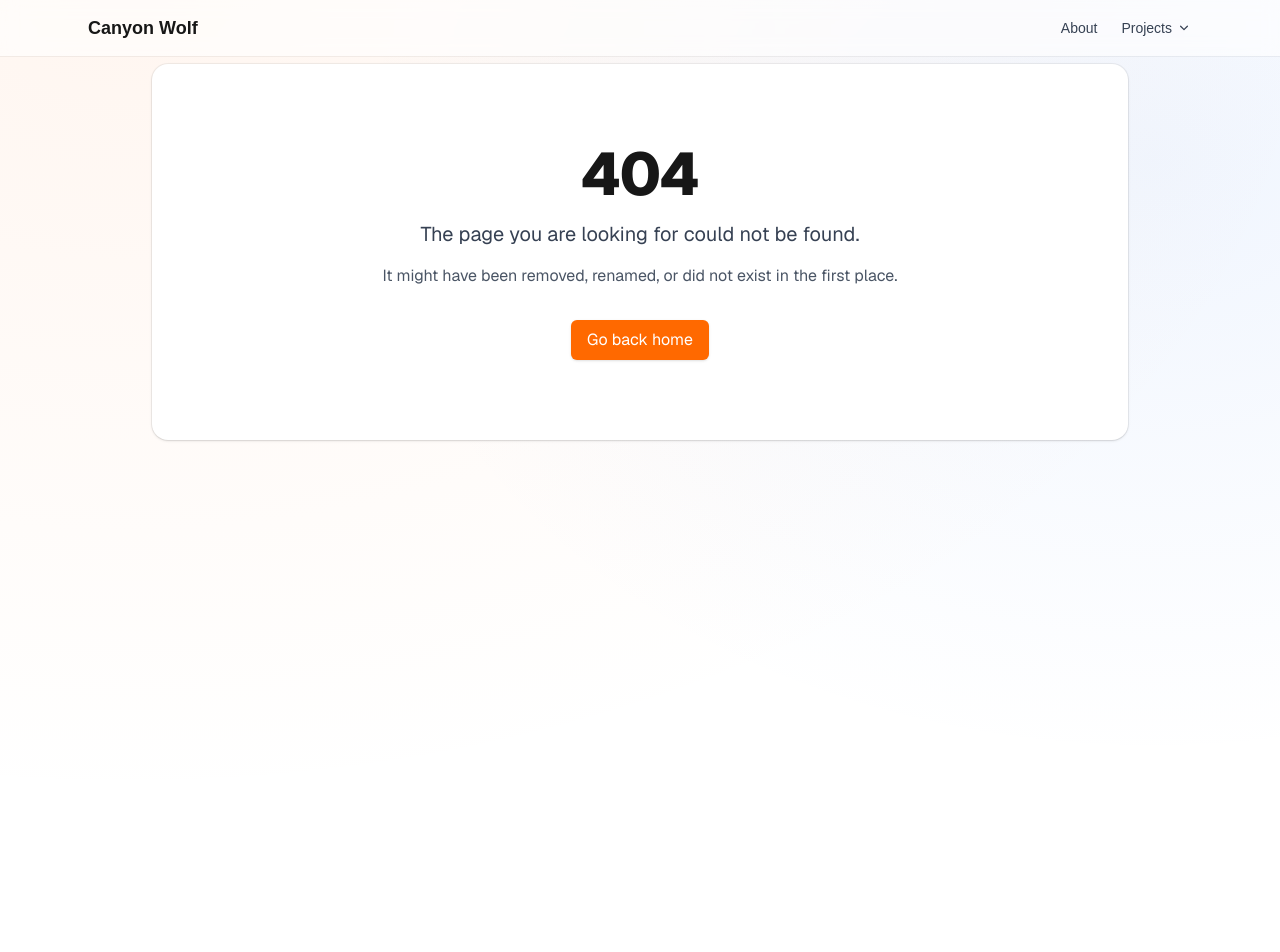
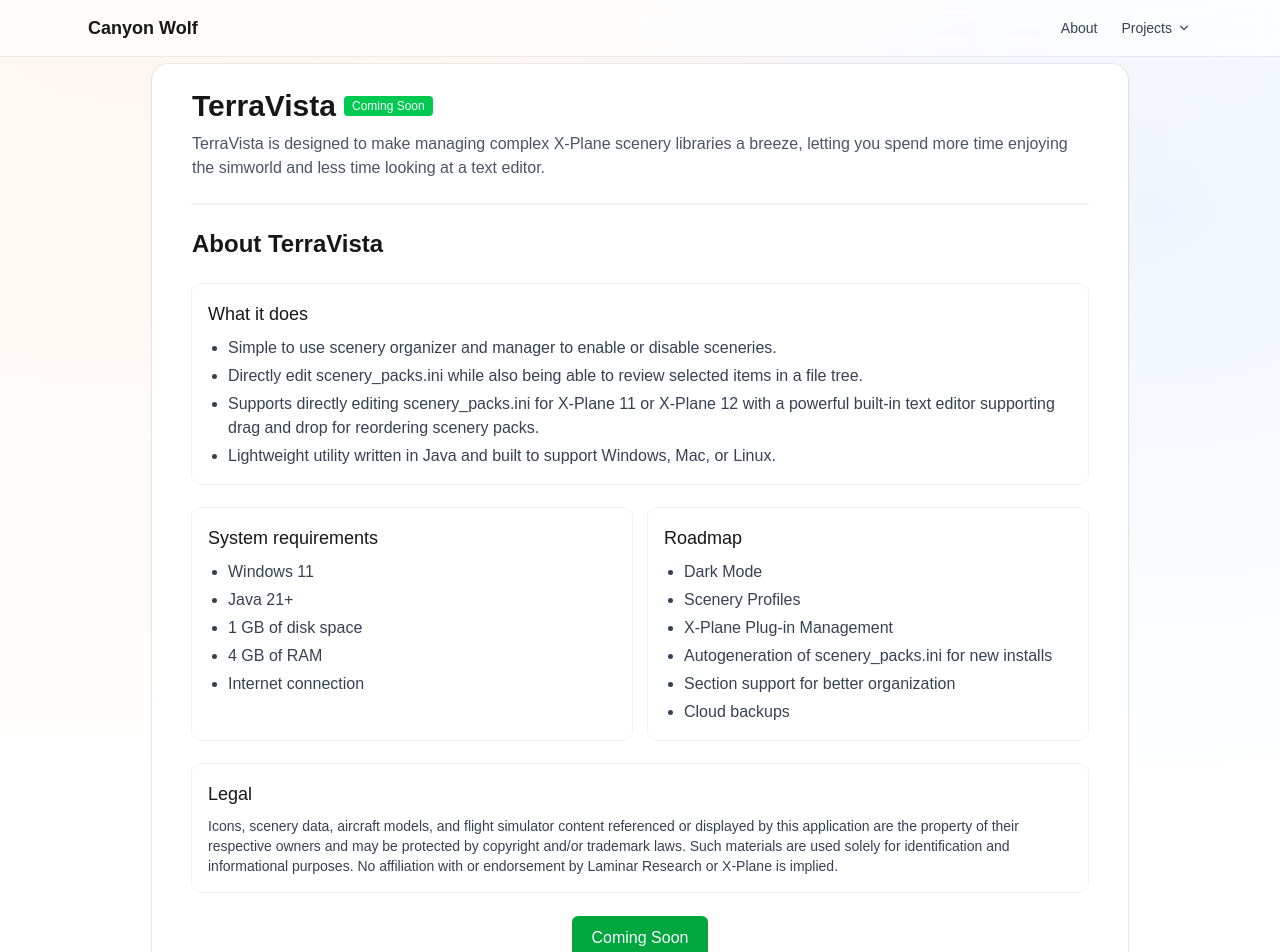
Before and after one commit to cww2697/canyonwolf-web, a Next.js app: page /projects/terravista in a window 1280 px wide. Before the commit this address had no page. Shown: the top 952 px of the page. Before the commit the page ends 800 px from the top, so only its background shows below. Built offline with nearby package versions, Linux system fonts and the light colour scheme.

Commit message:
Add terravista page, remove cod-class-gen-page, update package-lock.json

```diff
--- a/src/app/projects/cod-class-gen/page.tsx
+++ /dev/null
@@ -1,7 +0,0 @@
-export default function CodClassGen() {
-    return (
-        <div>
-            <h1>COD Class Generator</h1>
-        </div>
-    )
-}
--- /dev/null
+++ b/src/app/projects/terravista/page.tsx
@@ -0,0 +1,118 @@
+"use client";
+import React from "react";
+// import { Carousel } from "react-responsive-carousel";
+import "react-responsive-carousel/lib/styles/carousel.min.css";
+
+export default function SparkLauncherPage() {
+  /*const images = [
+
+  ];*/
+
+  return (
+    <main className="p-4 sm:p-6">
+      <div className="max-w-4xl mx-auto space-y-6">
+        <header className="space-y-2">
+            <div className="flex items-center gap-2">
+                <h1 className="text-2xl sm:text-3xl font-semibold">TerraVista</h1>
+                <span className="px-2 py-0.5 text-xs font-medium text-white bg-green-500 rounded">Coming Soon</span>
+            </div>
+            <p className="text-gray-600 dark:text-gray-300">
+              TerraVista is designed to make managing complex X-Plane scenery libraries a breeze, letting you spend more time enjoying the simworld and less time looking at a text editor.
+          </p>
+        </header>
+
+        <section aria-label="TerraVista screenshots" className="rounded-lg overflow-hidden ring-1 ring-black/5 dark:ring-white/10 bg-white/60 dark:bg-gray-900/40">
+          {/*<Carousel*/}
+          {/*  showArrows*/}
+          {/*  showStatus={false}*/}
+          {/*  showThumbs={false}*/}
+          {/*  infiniteLoop*/}
+          {/*  emulateTouch*/}
+          {/*  swipeable*/}
+          {/*  autoPlay={false}*/}
+          {/*  className="w-full"*/}
+          {/*>*/}
+          {/*  {images.map((src, idx) => (*/}
+          {/*    <div key={src} className="bg-black">*/}
+          {/*        /!* eslint-disable-next-line @next/next/no-img-element *!/*/}
+          {/*        <img src={src} alt={`TerraVista screenshot ${idx + 1}`}*/}
+          {/*             className="object-contain max-h-[70vh] w-full"/>*/}
+          {/*    </div>*/}
+          {/*  ))}*/}
+          {/*</Carousel>*/}
+        </section>
+
+        {/* Details */}
+        <section className="space-y-6">
+          <h2 className="text-xl sm:text-2xl font-semibold">About TerraVista</h2>
+          <div className="grid sm:grid-cols-1 gap-4">
+            {/* What it does */}
+            <div className="rounded-lg ring-1 ring-black/5 dark:ring-white/10 bg-white/70 dark:bg-gray-900/40 p-4">
+              <h3 id="spark-what" className="text-lg font-medium mb-2">What it does</h3>
+              <ul className="list-disc pl-5 space-y-1 text-gray-700 dark:text-gray-300">
+                <li>Simple to use scenery organizer and manager to enable or disable sceneries.</li>
+                <li>Directly edit scenery_packs.ini while also being able to review selected items in a file tree.</li>
+                <li>Supports directly editing scenery_packs.ini for X-Plane 11 or X-Plane 12 with a powerful built-in text editor supporting drag and drop for reordering scenery packs.</li>
+                <li>Lightweight utility written in Java and built to support Windows, Mac, or Linux.</li>
+              </ul>
+            </div>
+          </div>
+
+          <div className="grid sm:grid-cols-2 gap-4">
+            {/* System requirements */}
+            <div className="rounded-lg ring-1 ring-black/5 dark:ring-white/10 bg-white/70 dark:bg-gray-900/40 p-4">
+              <h3 className="text-lg font-medium mb-2">System requirements</h3>
+              <ul className="list-disc pl-5 space-y-1 text-gray-700 dark:text-gray-300">
+                <li>Windows 11</li>
+                <li>Java 21+</li>
+                <li>1 GB of disk space</li>
+                <li>4 GB of RAM</li>
+                <li>Internet connection</li>
+              </ul>
+            </div>
+
+            {/* Roadmap */}
+            <div className="rounded-lg ring-1 ring-black/5 dark:ring-white/10 bg-white/70 dark:bg-gray-900/40 p-4">
+              <h3 className="text-lg font-medium mb-2">Roadmap</h3>
+              <ul className="list-disc pl-5 space-y-1 text-gray-700 dark:text-gray-300">
+                <li>Dark Mode</li>
+                <li>Scenery Profiles</li>
+                <li>X-Plane Plug-in Management</li>
+                <li>Autogeneration of scenery_packs.ini for new installs</li>
+                <li>Section support for better organization</li>
+                <li>Cloud backups</li>
+              </ul>
+            </div>
+          </div>
+        </section>
+
+        {/* Legal disclaimer */}
+        <section className="rounded-lg ring-1 ring-black/5 dark:ring-white/10 bg-white/70 dark:bg-gray-900/40 p-4">
+            <h3 className="text-lg font-medium mb-2">Legal</h3>
+            <div className="space-y-2 text-gray-700 dark:text-gray-300 text-sm">
+                <p>
+                    Icons, scenery data, aircraft models, and flight simulator content referenced or displayed by this
+                    application are the property of their respective owners and may be protected by copyright and/or
+                    trademark laws. Such materials are used solely for identification and informational purposes.
+                    No affiliation with or endorsement by Laminar Research or X-Plane is implied.
+                </p>
+            </div>
+        </section>
+
+        <div className="flex flex-col items-center gap-3">
+          <a
+            target="_blank"
+            rel="noopener noreferrer"
+            className="inline-flex items-center gap-2 px-5 py-2.5 rounded-md bg-green-600 text-white hover:bg-green-500 transition-colors"
+          >
+            <span>Coming Soon</span>
+            {/*<svg xmlns="http://www.w3.org/2000/svg" viewBox="0 0 24 24" fill="currentColor" className="w-5 h-5">*/}
+            {/*  <path fillRule="evenodd" d="M3 16.5a.75.75 0 01.75-.75h3.9a.75.75 0 010 1.5H4.5v2.25h15V17.25h-3.15a.75.75 0 010-1.5h3.9a.75.75 0 01.75.75v3.75A1.5 1.5 0 0119.5 21.75h-15A1.5 1.5 0 013 20.25V16.5z" clipRule="evenodd" />*/}
+            {/*  <path fillRule="evenodd" d="M12 3a.75.75 0 01.75.75v9.69l2.72-2.72a.75.75 0 111.06 1.06l-4 4a.75.75 0 01-1.06 0l-4-4a.75.75 0 111.06-1.06l2.72 2.72V3.75A.75.75 0 0112 3z" clipRule="evenodd" />*/}
+            {/*</svg>*/}
+          </a>
+        </div>
+      </div>
+    </main>
+  );
+}
```
Also changed, not shown: 1 other file (tests, documents, lock files or other folders).
